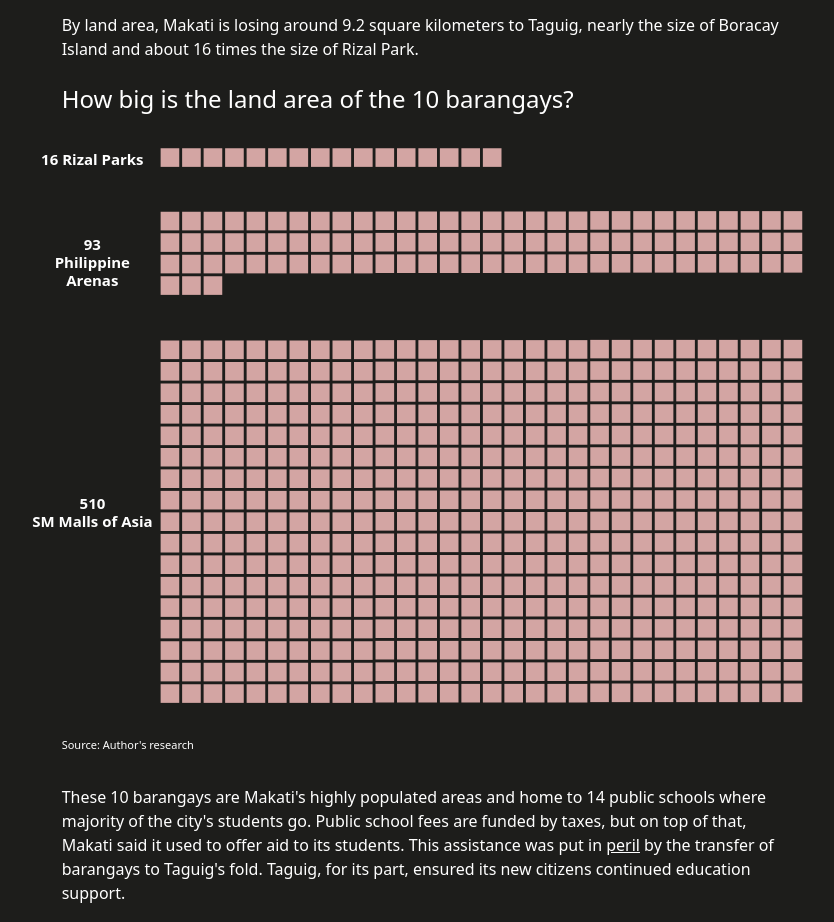
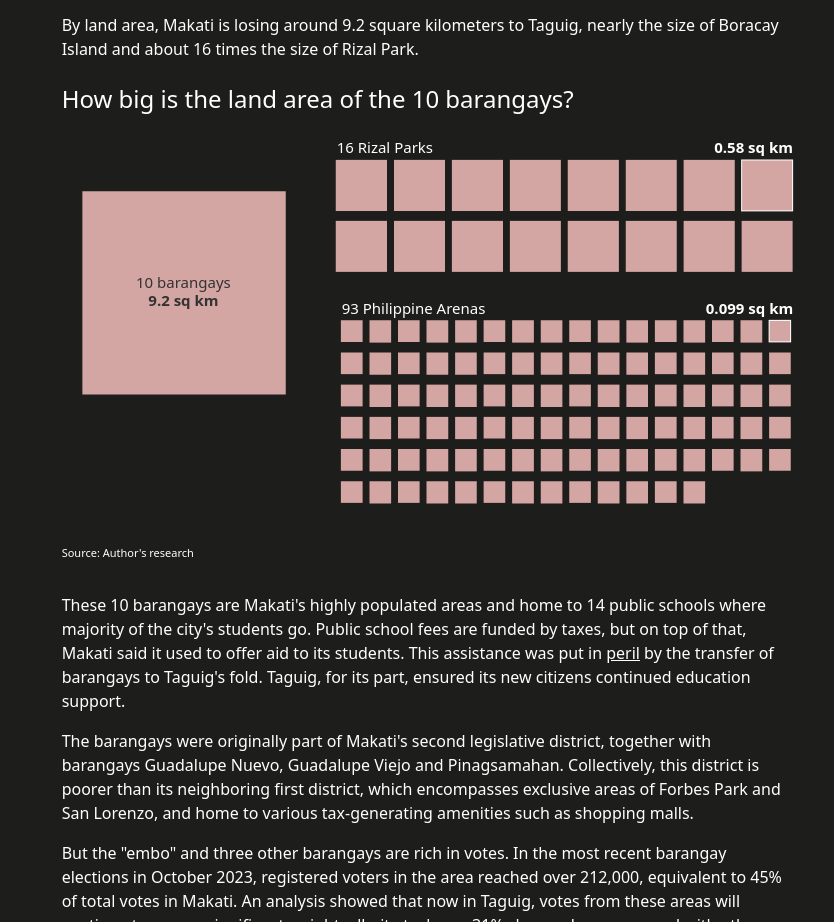
Before and after one commit to pmagtulis/makati-taguig, a plain HTML site: page index.html in a window 1280 px wide. Shown: the part 2027-2949 px from the top of the page, without its empty margins (217-1051 px from the left). Drawn offline with nearby package versions, Linux system fonts and the light colour scheme; a script that the page names is missing.

Commit message:
update latest chart

```diff
--- a/index.html
+++ b/index.html
@@ -463,174 +463,153 @@
 
       <div class="row">
         <div class="col-lg-12">
-          <!-- Generated by ai2html v0.117.6 - 2024-02-01 16:49 -->
-          <!-- ai file: 10 barangays.ai -->
+
+
+<!-- Generated by ai2html v0.117.6 - 2024-02-02 12:34 -->
+<!-- ai file: barangay size.ai -->
 <style media="screen,print">
-            #g-10-barangays-box,
-            #g-10-barangays-box .g-artboard {
-              margin: 0 auto;
-            }
-            #g-10-barangays-box p {
-              margin: 0;
-            }
-            #g-10-barangays-box .g-aiAbs {
-              position: absolute;
-            }
-            #g-10-barangays-box .g-aiImg {
-              position: absolute;
-              top: 0;
-              display: block;
-              width: 100% !important;
-            }
-            #g-10-barangays-box .g-aiSymbol {
+	#g-barangay-size-box ,
+	#g-barangay-size-box .g-artboard {
+		margin:0 auto;
+	}
+	#g-barangay-size-box p {
+		margin:0;
+	}
+	#g-barangay-size-box .g-aiAbs {
+		position:absolute;
+	}
+	#g-barangay-size-box .g-aiImg {
+		position:absolute;
+		top:0;
+		display:block;
+		width:100% !important;
+	}
+	#g-barangay-size-box .g-aiSymbol {
 		position: absolute;
 		box-sizing: border-box;
 	}
-            #g-10-barangays-box .g-aiPointText p {
-              white-space: nowrap;
-            }
-            #g-10-barangays-Artboard_2 {
-              position: relative;
-              overflow: hidden;
-            }
-            #g-10-barangays-Artboard_2 p {
-              font-weight: 700;
-              line-height: 18px;
-              opacity: 1;
-              letter-spacing: 0em;
-              font-size: 15px;
-              text-align: left;
-              color: rgb(255, 255, 255);
-              text-transform: none;
-              padding-bottom: 0;
-              padding-top: 0;
-              mix-blend-mode: normal;
-              font-style: normal;
-              height: auto;
-              position: static;
-            }
-            #g-10-barangays-Artboard_2 .g-pstyle0 {
-              text-align: center;
-            }
-            #g-10-barangays-Artboard_3 {
-              position: relative;
-              overflow: hidden;
-            }
-            #g-10-barangays-Artboard_3 p {
-              font-weight: 700;
-              line-height: 17px;
-              opacity: 1;
-              letter-spacing: 0em;
-              font-size: 14px;
-              text-align: left;
-              color: rgb(255, 255, 255);
-              text-transform: none;
-              padding-bottom: 0;
-              padding-top: 0;
-              mix-blend-mode: normal;
-              font-style: normal;
-              height: auto;
-              position: static;
-            }
+	#g-barangay-size-box .g-aiPointText p { white-space: nowrap; }
+	#g-barangay-size-Artboard_1 {
+		position:relative;
+		overflow:hidden;
+	}
+	#g-barangay-size-Artboard_1 p {
+		font-weight:400;
+		line-height:18px;
+		opacity:1;
+		letter-spacing:0em;
+		font-size:15px;
+		text-align:left;
+		color:rgb(255,255,255);
+		text-transform:none;
+		padding-bottom:0;
+		padding-top:0;
+		mix-blend-mode:normal;
+		font-style:normal;
+		height:auto;
+		position:static;
+	}
+	#g-barangay-size-Artboard_1 .g-pstyle0 {
+		font-weight:700;
+		text-align:right;
+	}
+	#g-barangay-size-Artboard_1 .g-pstyle1 {
+		text-align:center;
+		color:rgb(51,51,51);
+	}
+	#g-barangay-size-Artboard_1 .g-pstyle2 {
+		font-weight:700;
+		text-align:center;
+		color:rgb(51,51,51);
+	}
+	#g-barangay-size-Artboard_3 {
+		position:relative;
+		overflow:hidden;
+	}
+	#g-barangay-size-Artboard_3 p {
+		font-weight:400;
+		line-height:17px;
+		opacity:1;
+		letter-spacing:0em;
+		font-size:14px;
+		text-align:left;
+		color:rgb(255,255,255);
+		text-transform:none;
+		padding-bottom:0;
+		padding-top:0;
+		mix-blend-mode:normal;
+		font-style:normal;
+		height:auto;
+		position:static;
+	}
+	#g-barangay-size-Artboard_3 .g-pstyle0 {
+		text-align:center;
+		color:rgb(51,51,51);
+	}
+	#g-barangay-size-Artboard_3 .g-pstyle1 {
+		font-weight:700;
+		text-align:center;
+		color:rgb(51,51,51);
+	}
+	#g-barangay-size-Artboard_3 .g-pstyle2 {
+		font-weight:700;
+		text-align:right;
+	}
+
 </style>
 
-          <div id="g-10-barangays-box" class="ai2html">
-            <!-- Artboard: Artboard_2 -->
-            <div
-              id="g-10-barangays-Artboard_2"
-              class="g-artboard"
-              style="width: 800px; height: 598.999999999999px"
-              data-aspect-ratio="1.336"
-              data-min-width="800"
-            >
+<div id="g-barangay-size-box" class="ai2html">
+
+	<!-- Artboard: Artboard_1 -->
+	<div id="g-barangay-size-Artboard_1" class="g-artboard" style="width:800px; height:407px;" data-aspect-ratio="1.966" data-min-width="800">
 <div style=""></div>
-              <img
-                id="g-10-barangays-Artboard_2-img"
-                class="g-barangays-Artboard_2-img g-aiImg"
-                alt=""
-                src="10-barangays-Artboard_2.png"
-              />
-              <div
-                id="g-ai0-1"
-                class="g-md g-aiAbs"
-                style="
-                  top: 4.6745%;
-                  left: 8.6652%;
-                  margin-left: -7.6875%;
-                  width: 15.375%;
-                "
-              >
-                <p class="g-pstyle0">16 Rizal Parks</p>
-              </div>
-              <div
-                id="g-ai0-2"
-                class="g-md g-aiAbs"
-                style="
-                  top: 18.8648%;
-                  left: 8.6667%;
-                  margin-left: -8.1875%;
-                  width: 16.375%;
-                "
-              >
-                <p class="g-pstyle0">93</p>
-                <p class="g-pstyle0">Philippine Arenas</p>
-              </div>
-              <div
-                id="g-ai0-3"
-                class="g-md g-aiAbs"
-                style="
-                  top: 62.1035%;
-                  left: 8.6804%;
-                  margin-left: -8.0625%;
-                  width: 16.125%;
-                "
-              >
-                <p class="g-pstyle0">510</p>
-                <p class="g-pstyle0">SM Malls of Asia</p>
+		<img id="g-barangay-size-Artboard_1-img" class="g-barangay-size-Artboard_1-img g-aiImg" alt="" src="barangay-size-Artboard_1.png"/>
+		<div id="g-ai0-1" class="g-md g-aiAbs" style="top:3.9312%;left:39.206%;width:12.5%;">
+			<p>16 Rizal Parks</p>
+		</div>
+		<div id="g-ai0-2" class="g-md g-aiAbs" style="top:3.9312%;right:3.75%;width:11.875%;">
+			<p class="g-pstyle0">0.58 sq km</p>
+		</div>
+		<div id="g-ai0-3" class="g-md g-aiAbs" style="top:37.1007%;left:20.0519%;margin-left:-6.75%;width:13.5%;">
+			<p class="g-pstyle1">10 barangays</p>
+			<p class="g-pstyle2">9.2 sq km</p>
+		</div>
+		<div id="g-ai0-4" class="g-md g-aiAbs" style="top:43.4889%;left:39.8325%;width:19.5%;">
+			<p>93 Philippine Arenas</p>
+		</div>
+		<div id="g-ai0-5" class="g-md g-aiAbs" style="top:43.4889%;right:3.729%;width:13%;">
+			<p class="g-pstyle0">0.099 sq km</p>
 		</div>
 	</div>
 
 	<!-- Artboard: Artboard_3 -->
-            <div
-              id="g-10-barangays-Artboard_3"
-              class="g-artboard"
-              style="max-width: 330px; max-height: 598px"
-              data-aspect-ratio="0.551"
-              data-min-width="0"
-              data-max-width="799"
-            >
-              <div style="padding: 0 0 181.3636% 0"></div>
-              <img
-                id="g-10-barangays-Artboard_3-img"
-                class="g-barangays-Artboard_3-img g-aiImg"
-                alt=""
-                src="10-barangays-Artboard_3.png"
-              />
-              <div
-                id="g-ai1-1"
-                class="g-sm g-aiAbs"
-                style="top: 1.8379%; left: 6.6619%; width: 29.0909%"
-              >
+	<div id="g-barangay-size-Artboard_3" class="g-artboard" style="max-width: 330px;max-height: 482px" data-aspect-ratio="0.685" data-min-width="0" data-max-width="799">
+<div style="padding: 0 0 146.0606% 0;"></div>
+		<img id="g-barangay-size-Artboard_3-img" class="g-barangay-size-Artboard_3-img g-aiImg" alt="" src="barangay-size-Artboard_3.png"/>
+		<div id="g-ai1-1" class="g-sm g-aiAbs" style="top:22.1992%;left:51.2121%;margin-left:-13.4848%;width:26.9697%;">
+			<p class="g-pstyle0">10 barangays</p>
+			<p class="g-pstyle1">9.2 sq km</p>
+		</div>
+		<div id="g-ai1-2" class="g-sm g-aiAbs" style="top:44.3983%;left:1.4615%;width:30.9091%;">
 			<p>16 Rizal Parks</p>
 		</div>
-              <div
-                id="g-ai1-2"
-                class="g-sm g-aiAbs"
-                style="top: 12.8655%; left: 6.6619%; width: 46.9697%"
-              >
+		<div id="g-ai1-3" class="g-sm g-aiAbs" style="top:44.3983%;right:2.5758%;width:25.4545%;">
+			<p class="g-pstyle2">0.58 sq km</p>
+		</div>
+		<div id="g-ai1-4" class="g-sm g-aiAbs" style="top:68.0498%;left:2.5156%;width:43.0303%;">
 			<p>93 Philippine Arenas</p>
 		</div>
-              <div
-                id="g-ai1-3"
-                class="g-sm g-aiAbs"
-                style="top: 34.0852%; left: 6.6619%; width: 46.3636%"
-              >
-                <p>510 SM Malls of Asia</p>
-              </div>
-            </div>
-          </div>
-
-          <!-- End ai2html - 2024-02-01 16:49 -->
+		<div id="g-ai1-5" class="g-sm g-aiAbs" style="top:68.0498%;right:2.5758%;width:28.1818%;">
+			<p class="g-pstyle2">0.099 sq km</p>
+		</div>
+	</div>
+
+</div>
+
+<!-- End ai2html - 2024-02-02 12:34 -->
+
+
+
         </div>
       </div>
 
```
Also changed, not shown: 10-barangays.html (deleted, +0 -108 lines), barangay-size.html (added, +143 -0 lines), 10-barangays-Artboard_2.png (deleted), 10-barangays-Artboard_3.png (deleted), barangay-size-Artboard_1.png (added), barangay-size-Artboard_3.png (added), 2 other files. Lines whose indentation alone changed are shown as unchanged.
